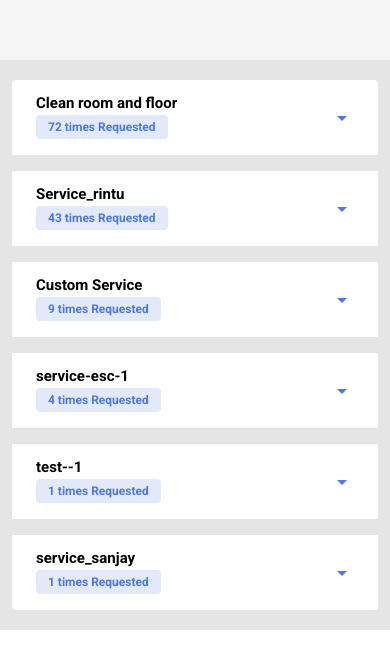
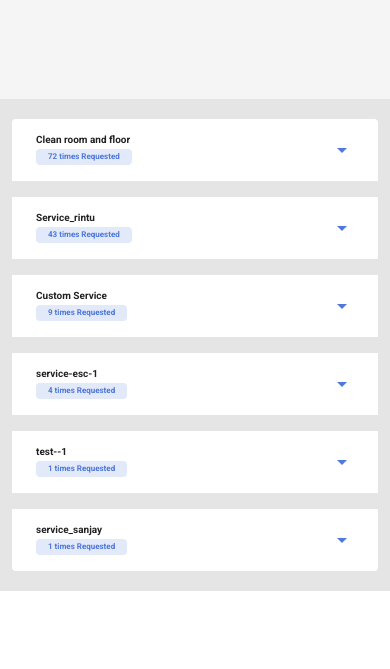
Before and after one commit to AYUSH-TRIPATHI786/Concierge-request-panel, a Nuxt app: page / in a window 390 px wide. Shown: the part 105-774 px from the top of the page. Built offline with nearby package versions, Linux system fonts and the light colour scheme.

Commit message:
responsive

```diff
--- a/assets/variables.scss
+++ b/assets/variables.scss
@@ -1,7 +1,8 @@
 // Ref: https://github.com/nuxt-community/vuetify-module#customvariables
 //
 // The variables you want to modify
-// $font-size-root: 20px;
 @import url('https://fonts.googleapis.com/css2?family=Open+Sans:ital,wght@0,300;0,400;0,600;0,700;0,800;1,300;1,400;1,600;1,700;1,800&display=swap');
 $body-font-family:'Open Sans';
-// $border-radius-root:6px;
+$expansion-panel-header-font-size:16px;
+// $card-title-adjacent-sibling-subtitle-margin-top:-20px;
+// $font-size-root: 20px;
--- a/components/Frequently-Requested-From-list.vue
+++ b/components/Frequently-Requested-From-list.vue
@@ -15,26 +15,26 @@
             <v-card
                 v-bind="attrs"
                 v-on='on'
-                class='mb-3 pl-4 d-flex align-center'
+                class=' mb-3 pl-4 d-flex align-center'
+                id='request-card'
                 min-width=308px
-
             >
                 <v-avatar
                     tile
                     color='#71DDC9'
                     v-text='room.percentage+"%"'
-                    class='white--text font18 font-weight-bold'
+                    class='white--text per-avatar font-weight-bold'
 
                 >
                 </v-avatar>
                 <div>
                 <v-card-title
-                class='d-flex font18 weight600'
+                class='d-flex card-head weight600'
                 v-text='room.requestCount+"Requests"'
                 >
                 </v-card-title>
 
-                <v-card-subtitle class='roomname' v-text="room.roomName"></v-card-subtitle>
+                <v-card-subtitle class='roomname '  v-text="room.roomName"></v-card-subtitle>
                 </div>
             </v-card>
             </template>
@@ -89,16 +89,22 @@ export default {
 </script>
 
 <style  scoped>
+
 .weight600{
 font-weight: 600;
 }
 
-.font18{
+.card-head{
+font-size:18px;
+}
+
+.per-avatar{
 font-size:18px;
 }
 
 .roomname{
 color:#707070;
+font-size:16px;
 }
 
 .heading{
@@ -107,4 +113,25 @@ color:#707070;
 .units{
 font-size: 14px;
 }
+
+#request-card{
+box-shadow: 0px 16px 25px 2px rgba(39, 83, 187, 0.02);
+}
 </style>
+
+<style lang="scss" scoped>
+    @import '~vuetify/src/styles/styles.sass';
+    @media #{map-get($display-breakpoints, 'xs-only')}{
+        .card-head{
+        font-size:12px;
+        line-height: 16px;
+        }
+        .roomname{
+        font-size:10px;
+        line-height: 14px;
+        }
+        .per-avatar{
+        font-size:14px;
+        }
+    }
+</style>
--- a/components/Most-requested-services-list.vue
+++ b/components/Most-requested-services-list.vue
@@ -13,14 +13,15 @@
             </v-icon>
           </template>
         <div class=' d-flex flex-column flex-sm-row align-baseline'>
-          <span class='black--text mb-1'>{{item.serviceName}}</span>
+          <span class='mb-1 mr-1 ' >{{item.serviceName}}</span>
           <v-chip
             color=#E2E9F9
             :text-color=color
-            :small='$vuetify.breakpoint.xs'
+            :x-small='$vuetify.breakpoint.xs'
             label
+            class=''
           >
-            <div >{{item.requestCount}} times Requested</div>
+            <div class='chip'>{{item.requestCount}} times Requested</div>
           </v-chip>
         </div>
         <div class = 'text-right '>
@@ -101,4 +102,21 @@ export default {
   color:#4F78DA;
 }
 
+.chip{
+  font-size: 8px;
+}
 </style>
+
+<style lang="scss" scoped>
+  @import '~vuetify/src/styles/styles.sass';
+  @media #{map-get($display-breakpoints, 'xs-only')}{
+    .v-expansion-panel{
+      font-size:10px;
+    }
+    .v-expansion-panel-header{
+      font-size:10px;
+    }
+
+  }
+
+</style>
--- a/components/Performing-staff-list.vue
+++ b/components/Performing-staff-list.vue
@@ -1,8 +1,8 @@
 <template>
     <v-card flat class='white font-weight-regular'>
     <v-container >
-        <v-row class='table-header text-no-wrap'>
-            <v-col>
+        <v-row class='tableheader text-no-wrap '>
+            <v-col v-text='"Name"'>
                 Name
             </v-col>
             <v-col>
@@ -15,6 +15,7 @@
         <v-row
             v-for="staff in staffsList"
             :key = staff.id
+            class='tabelcontent'
         >
             <v-col v-text='staff.name'>            </v-col>
             <v-col v-text='staff.requestCount'>            </v-col>
@@ -32,7 +33,20 @@ export default {
 }
 </script>
 <style scoped>
-.table-header{
+.tableheader{
     color:#6D6D6D;
+    font-size:12px;
 }
+.table-content{
+    font-size:14px
+}
+
 </style>
+<style lang="scss" scoped>
+    @import '~vuetify/src/styles/styles.sass';
+    @media #{map-get($display-breakpoints, 'xs-only')}{
+        .tableheader{
+        font-size:8px;
+        }
+    }
+</style>
```
